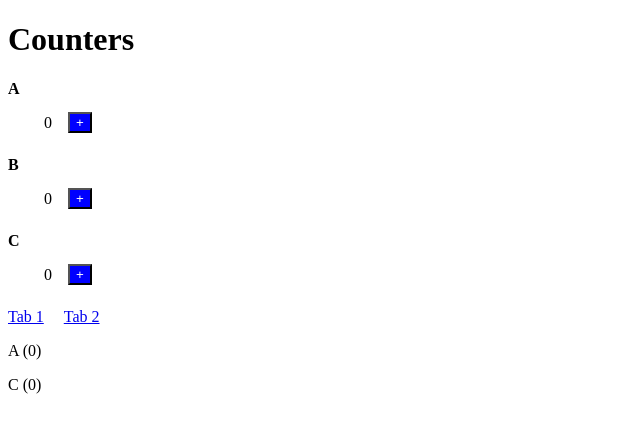
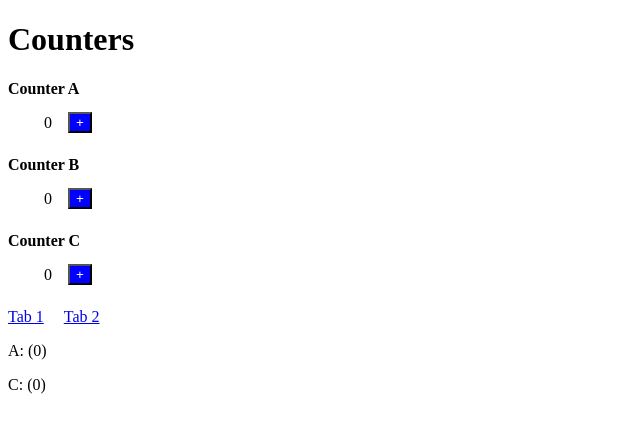
Before and after one commit to sushant-dasuri/React-Tony-Alicea, a React (Vite) app in the folder vite_sandbox/: page / in a window 1280 px wide. Shown: the top 432 px of the page, without its empty margins (0-640 px from the left). Built offline with nearby package versions, Linux system fonts and the light colour scheme.

Commit message:
Extra Re-render

```diff
--- a/vite_sandbox/src/App.jsx
+++ b/vite_sandbox/src/App.jsx
@@ -70,11 +70,11 @@ function tabReducer(visibleTab, action) {
 
 function App() {
 
-    const [counterData, counterDispatch] = useReducer(counterReducer, [
-    new CounterObj(1, 'A', 1, 0),
-    new CounterObj(2, 'B', 2, 0),
-    new CounterObj(3, 'C', 1, 0)
-])
+     const [counterData, counterDispatch] = useReducer(counterReducer, [
+            new CounterObj(1, { longName: 'Counter A', shortName: 'A' }, 1, 0),
+            new CounterObj(2, { longName: 'Counter B', shortName: 'B' }, 2, 0),
+            new CounterObj(3, { longName: 'Counter C', shortName: 'C' }, 1, 0)
+        ]);
 
 const [visibleTab, tabDispatch] = useReducer(tabReducer, 1);
 
@@ -140,7 +140,7 @@ function Counter({counter}) {
 
         return (
         <fieldset className="counter" id={id}>
-            <legend className="counter__legend" id={id + "-legend"}>{counter.name}</legend>
+            <legend className="counter__legend" id={id + "-legend"}>{counter.name.longName}</legend>
                  { counter.total > 0 ? <button className="button" onClick={handleDecrementClick} aria-label="Decrease Counter" id={id + "-decrement"}>
                     -
                 </button> : <div className="empty_counter"></div>}
@@ -206,9 +206,11 @@ const CounterSummaryHeader = memo(function counterSummaryHeader({setVisibleTab1,
 })
 
 function CounterSummaryDetail({ name, total }) {
+       //name.shortName = name.shortName + ':'; // different delimiters for different languages
+    const cName = {...name, shortName: name.shortName + ':'};
         console.log("Rendering CounterSummaryDetail");
     return (
-        <p>{name} ({total})</p>
+        <p>{cName.shortName} ({total})</p>
 
     )
 };
```
